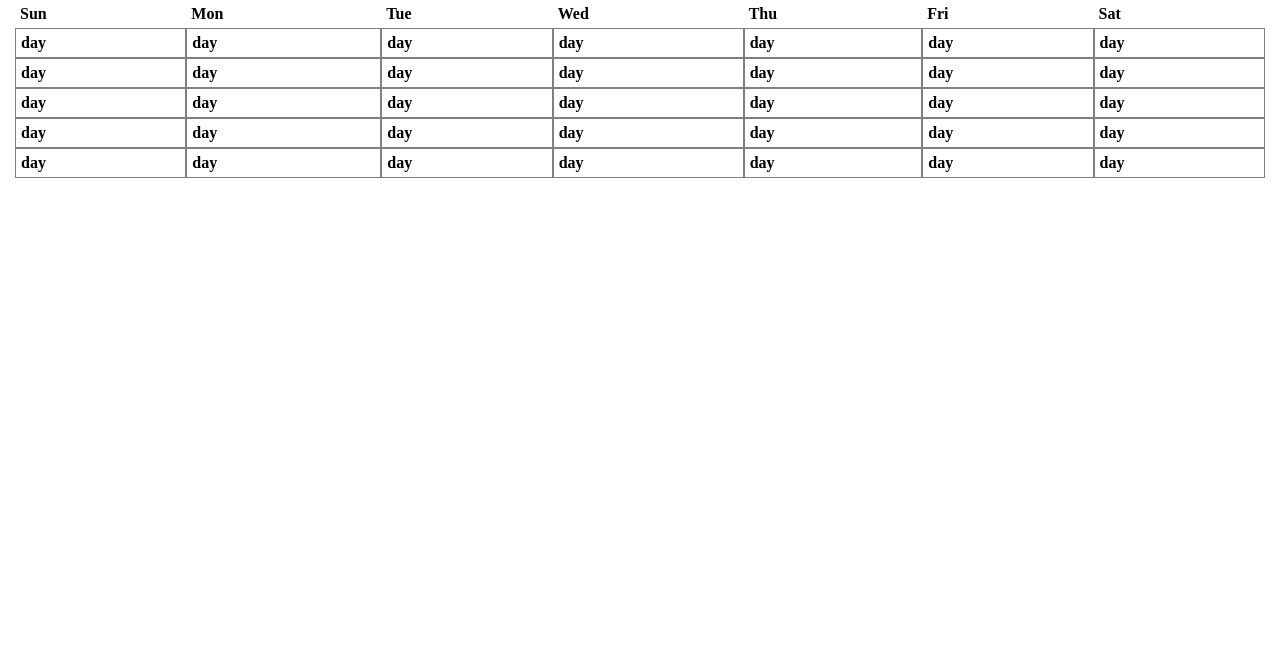
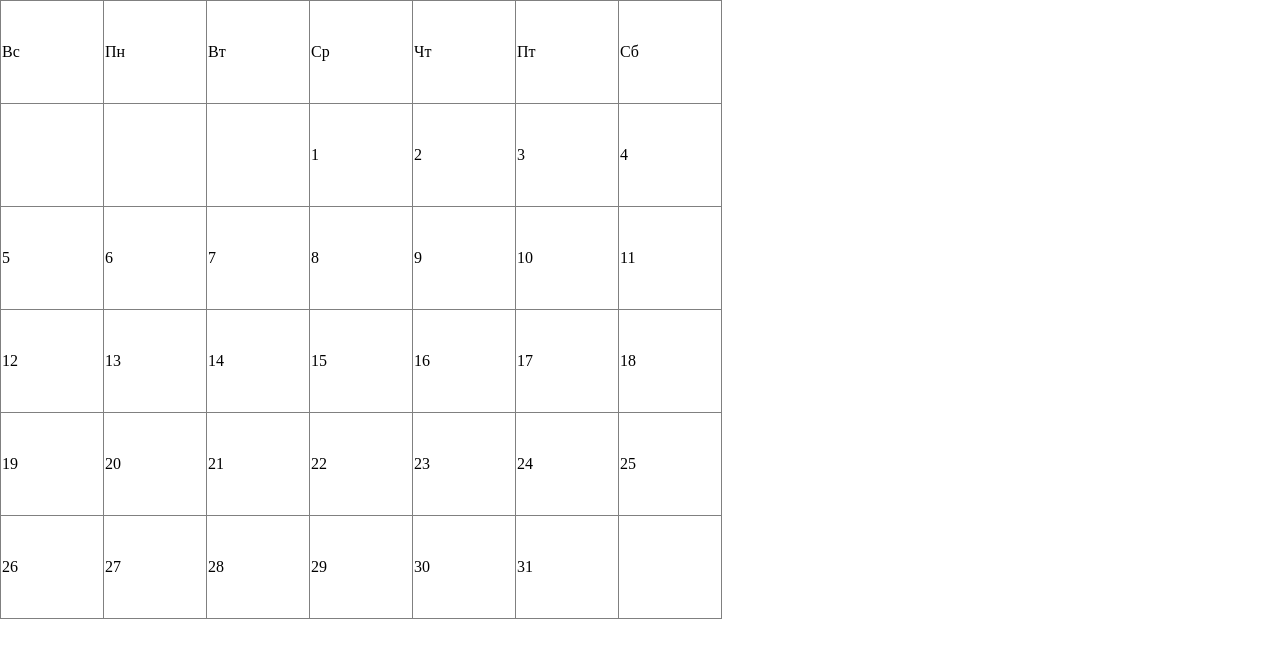
Before and after one commit to asm-jaime/pr-calendar, a plain HTML site: page index.html in a window 1280 px wide. Drawn offline with Linux system fonts and the light colour scheme.

Commit message:
buildTable

```diff
--- a/css/main.css
+++ b/css/main.css
@@ -23,3 +23,15 @@ html, body {
 .calendar tbody th {
 	border: 1px solid grey;
 }
+
+/* remove it */
+
+td {
+	border: 1px solid gray;
+	width: 100px;
+	height: 100px;
+}
+
+table {
+	border-collapse: collapse;
+}
--- a/index.html
+++ b/index.html
@@ -7,68 +7,7 @@
 </head>
 <body>
 	<main class="container">
-		<div id="table-wrapper">
-			<table class="calendar" cellpadding="0" cellspacing="0">
-				<thead>
-					<tr id="day-names">
-						<th>Sun</th>
-						<th>Mon</th>
-						<th>Tue</th>
-						<th>Wed</th>
-						<th>Thu</th>
-						<th>Fri</th>
-						<th>Sat</th>
-					</tr>
-				</thead>
-				<tbody>
-					<tr class="days-row">
-						<th>day</th>
-						<th>day</th>
-						<th>day</th>
-						<th>day</th>
-						<th>day</th>
-						<th>day</th>
-						<th>day</th>
-					</tr>
-					<tr class="days-row">
-						<th>day</th>
-						<th>day</th>
-						<th>day</th>
-						<th>day</th>
-						<th>day</th>
-						<th>day</th>
-						<th>day</th>
-					</tr>
-					<tr class="days-row">
-						<th>day</th>
-						<th>day</th>
-						<th>day</th>
-						<th>day</th>
-						<th>day</th>
-						<th>day</th>
-						<th>day</th>
-					</tr>
-					<tr class="days-row">
-						<th>day</th>
-						<th>day</th>
-						<th>day</th>
-						<th>day</th>
-						<th>day</th>
-						<th>day</th>
-						<th>day</th>
-					</tr>
-					<tr class="days-row">
-						<th>day</th>
-						<th>day</th>
-						<th>day</th>
-						<th>day</th>
-						<th>day</th>
-						<th>day</th>
-						<th>day</th>
-					</tr>
-				</tbody>
-			</table>
-		</div>
+
 	</main>
 <script src="js/main.js"></script>
 </body>
--- a/js/main.js
+++ b/js/main.js
@@ -1,4 +1,4 @@
-;(function (window){
+(function (window){
 
 
 	var defaults = {
@@ -37,12 +37,23 @@
 	 *
 	 * @return {DOMElement} - таблица
 	 */
-	function renderMonth () {
-		var data = [];
+	function renderMonth (date) {
+		function addDay(_day, _isCurrentMonth, _date){
+			return {day: _day, isCurrentMonth: _isCurrentMonth, date: _date};
+		}
 
-		return buildTable(data);
+		var month = date.getMonth();
+		var year = date.getFullYear();
+		date = new Date(year, month, 1);
+		var results = [];
+		while(date.getMonth() == month){
+			var day = date.getDate();
+			var dayInfo = [addDay(day, true, new Date(year, month, day))];
+			results.push(dayInfo);
+			date.setDate(date.getDate() + 1);
+		}
+		return buildTable(results);
 	}
-
 	/**
 	 * Строит таблицу по указанным данным
 	 *
@@ -65,8 +76,48 @@
 	 * ]
 	 */
 	function buildTable (data) {
+		var days = ['Вс', 'Пн', 'Вт', 'Ср', 'Чт', 'Пт', 'Сб'];
+		var table = document.createElement('table');
+		table.appendChild(document.createElement('thead'));
+		table.lastElementChild.appendChild(document.createElement('tr'));
+		var HeadTr = table.lastElementChild.lastElementChild;
 
-	}
+		for (var j = 0; j < 7; j++) {
+			HeadTr.appendChild(document.createElement('td'));
+			HeadTr.lastElementChild.appendChild(document.createTextNode(days[j]));
+		};
+		for (var i = 0; i < 5; i++) {
+			table.appendChild(document.createElement('tr'));
+			for (var j = 0; j < 7; j++) {
+				table.lastElementChild.appendChild(document.createElement('td'));
+			};
+		};
+
+		var initialDay = data[0][0].date.getDay();
+		var dayIndex = 0;
+		for (var j = initialDay; j <= 6; j++) {
+			table.children[1].children[j].appendChild(document.createTextNode(data[dayIndex][0].day));
+			dayIndex++;
+		};
+
+		var rowIndex = 2;
+		var tr = table.children[rowIndex];
+		while (dayIndex < data.length) {
+			var td = tr.children[0];
+			while (td && (dayIndex < data.length)) {
+				td.appendChild(document.createTextNode(data[dayIndex][0].day));
+				td = td.nextSibling;
+				dayIndex++;
+			}
+			rowIndex++;
+			tr = table.children[rowIndex];
+		}
+		return table;
+
+	};
+
+	var root = document.querySelector('.container');
+	root.appendChild(renderMonth(new Date));
 
 	window.Calendar = Calendar;
 
```
